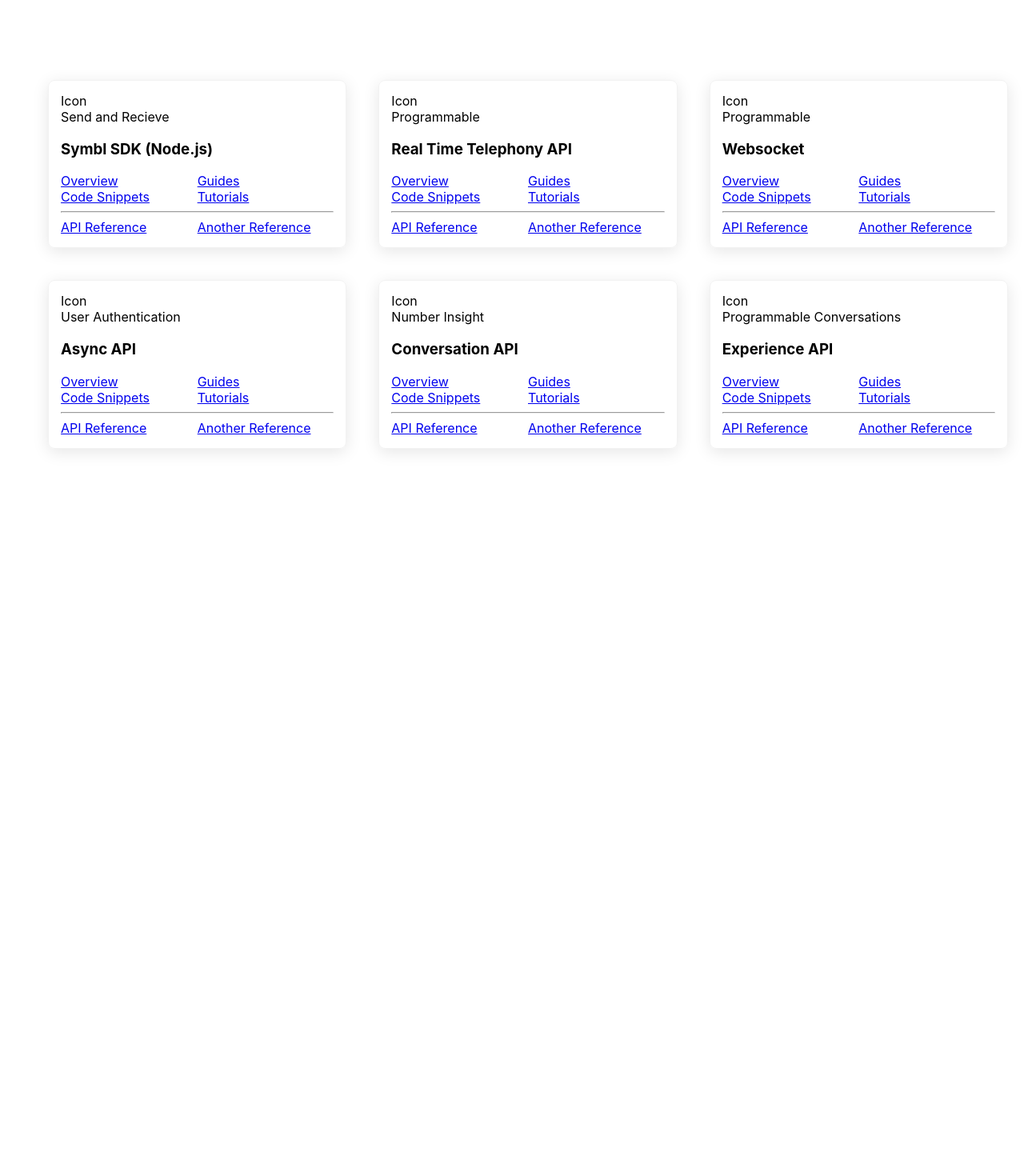
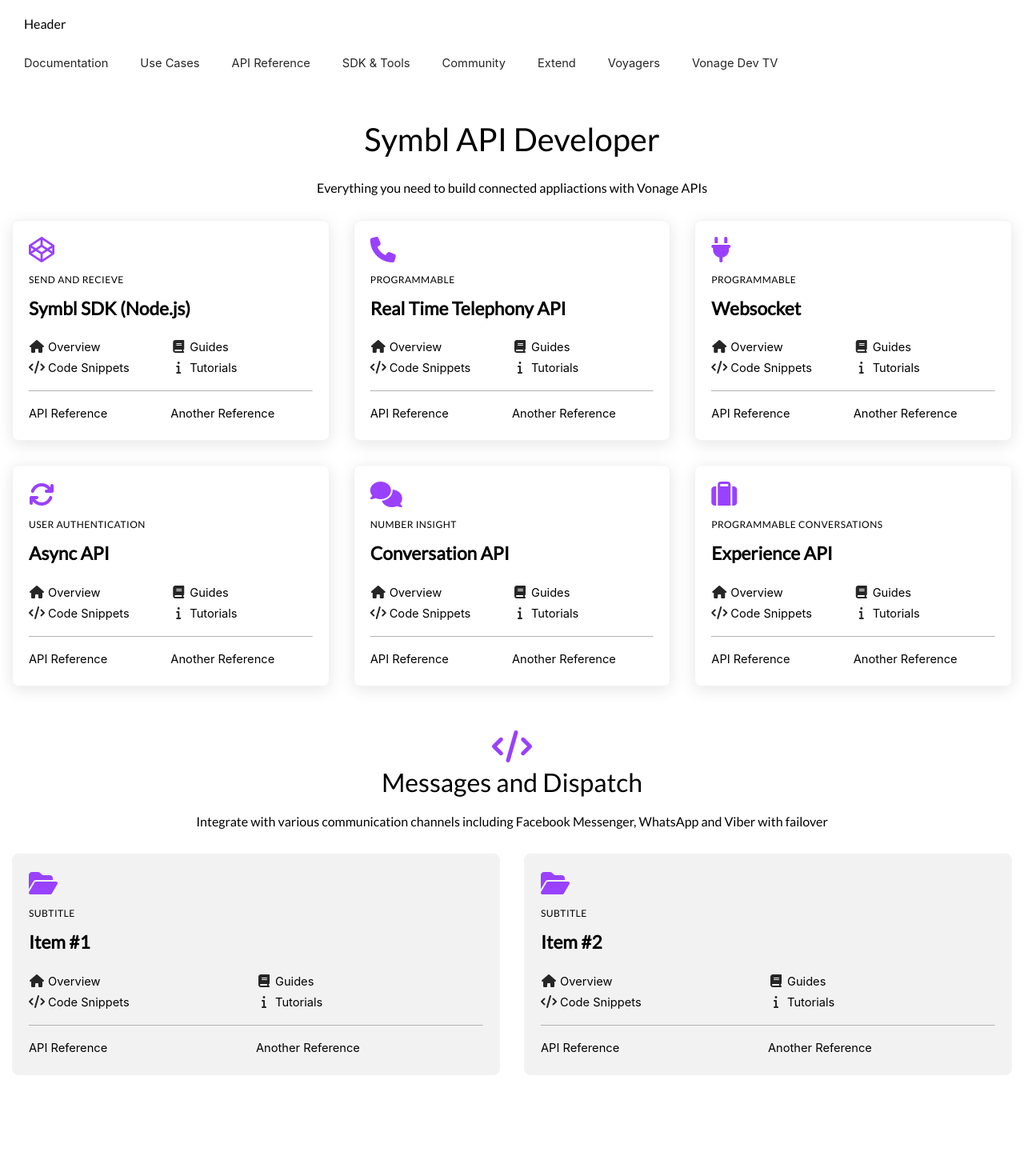
Before and after one commit to adam-psycho/react-docs, a React (Create React App) app: page / in a window 1280 px wide. Shown: the top 1470 px of the page at 80% size. Before the commit the page ends 800 px from the top, so only its background shows below. Built offline with nearby package versions, Linux system fonts and the light colour scheme.

Commit message:
Style up main page.

```diff
--- a/package.json
+++ b/package.json
@@ -6,6 +6,7 @@
     "@testing-library/jest-dom": "^5.11.6",
     "@testing-library/react": "^11.2.2",
     "@testing-library/user-event": "^12.5.0",
+    "font-awesome": "^4.7.0",
     "node-sass": "^4.14.1",
     "react": "^17.0.1",
     "react-dom": "^17.0.1",
--- a/public/index.html
+++ b/public/index.html
@@ -24,6 +24,9 @@
       work correctly both with client-side routing and a non-root public URL.
       Learn how to configure a non-root public URL by running `npm run build`.
     -->
+
+    <link rel="stylesheet" type="text/css" href="//fonts.googleapis.com/css?family=Lato" />
+    <script src="https://use.fontawesome.com/9a45eb0bbb.js"></script>
     <title>React App</title>
   </head>
   <body>
--- a/src/App.js
+++ b/src/App.js
@@ -1,20 +1,26 @@
 import React, { Component } from "react";
 import m from './models/ApiModules.js';
+import Header from './components/header/Header.js';
+import Footer from './components/footer/Footer.js';
+import Subnav from './components/subnav/Subnav.js';
 import './App.scss';
 
+
+const SUBTITLE_MAPPING = {
+  'symbl-sdk': 'Send and Recieve',
+  'telephony': 'Programmable',
+  'web-socket': 'Programmable',
+  'async': 'User Authentication',
+  'conversation': 'Number Insight',
+  'experience': 'Programmable Conversations',
+  'item-1': 'Subtitle',
+  'item-2': 'Subtitle',
+}
 
 class App extends Component {
 
   constructor() {
     super();
-    this.subtitleMapping = {
-      'symbl-sdk': 'Send and Recieve',
-      'telephony': 'Programmable',
-      'web-socket': 'Programmable',
-      'async': 'User Authentication',
-      'conversation': 'Number Insight',
-      'experience': 'Programmable Conversations',
-    }
     this.listItems = [
       'symbl-sdk',
       'telephony',
@@ -24,31 +30,34 @@ class App extends Component {
       'experience',
     ]
     this.cardItems = [
-      'testing',
-      'error',
+      {
+        icon: 'code',
+        title: 'Messages and Dispatch',
+        subtitle: 'Integrate with various communication channels including Facebook Messenger, WhatsApp and Viber with failover',
+        modules: ['item-1', 'item-2']
+      },
     ]
 
   }
 
-  listItem() {
-    let listItems = m.modules.filter(x => this.listItems.indexOf(x.id) !== -1);
+  listItem(listItems) {
     let items = [];
     for (let item of listItems) {
       items.push(
-        <li class="list-item">
+        <li className="list-item">
           <div>
-            <div class="list-content">
-              <span>Icon</span>
-              <span class="subtitle">{this.subtitleMapping[item.id]}</span>
-              <h3 class="title">{item.name}</h3>
-              <div class="sub-sections">
-                <a href="#">Overview</a>
-                <a href="#">Guides</a>
-                <a href="#">Code Snippets</a>
-                <a href="#">Tutorials</a>
+            <div className="list-content">
+              <i className={"fa fa-" + item.icon}></i>
+              <span className="list-subtitle">{SUBTITLE_MAPPING[item.id]}</span>
+              <h3 className="list-title">{item.name}</h3>
+              <div className="sub-sections flex-row">
+                <a href="#"><i className="fa fa-home"></i>Overview</a>
+                <a href="#"><i className="fa fa-book"></i>Guides</a>
+                <a href="#"><i className="fa fa-code"></i>Code Snippets</a>
+                <a href="#"><i className="fa fa-info"></i>Tutorials</a>
               </div>
               <hr />
-              <div class="list-footer">
+              <div className="list-footer flex-row">
                 <a href="#">API Reference</a>
                 <a href="#">Another Reference</a>
               </div>
@@ -57,17 +66,44 @@ class App extends Component {
         </li>
       )
     }
-    return <ul class="list-items">
+    return <ul className="flex-row list-items">
       {items}
     </ul>
   }
 
+  cardSection() {
+    let items = [];
+    for (let cardItem of this.cardItems) {
+      let modules = m.modules.filter(x => cardItem.modules.indexOf(x.id) !== -1);
+      items.push(
+        <div className="card-section">
+          <i className={"fa fa-" + cardItem.icon}></i>
+          <h3 className="page-subtitle">{cardItem.title}</h3>
+          <p className="page-subtext">{cardItem.subtitle}</p>
+          {this.listItem(modules)}
+        </div>
+      )
+    }
+    return items;
+  }
+
    render() {
+    let modules = m.modules.filter(x => this.listItems.indexOf(x.id) !== -1);
     return (
-      <div class="container">
-        <div class="content">
-          {this.listItem()}
+      <div>
+        <div id="fixed-header">
+          <Header />
+          <Subnav />
         </div>
+        <div className="container">
+          <div className="content">
+            <h1 className="page-title">Symbl API Developer</h1>
+            <p className="page-subtext">Everything you need to build connected appliactions with Vonage APIs</p>
+            {this.listItem(modules)}
+            {this.cardSection()}
+          </div>
+        </div>
+        <Footer />
       </div>
     )
    }
--- a/src/App.scss
+++ b/src/App.scss
@@ -1,40 +1,89 @@
+
+
 ul.list-items {
-    display: flex;
-    flex-direction: row;
-    flex-wrap: wrap;
   li.list-item {
     display: inline-block;
-    width: calc(100% / 3);
+    width: calc(100% / 3 - 15px * 2);
+    margin: 15px;
     span {
       display: block;
     }
     & > div {
-      margin: 20px;
       border: 1px solid #f2f2f2;
       -webkit-box-shadow: 0 4px 20px rgba(0,0,0,.1);
       box-shadow: 0 4px 20px rgba(0,0,0,.1);
       border-radius: 8px;
       .list-content {
-        padding: 15px;
+        padding: 20px;
       }
-    }
-    .sub-sections {
-      display: flex;
-      flex-direction: row;
-      flex-wrap: wrap;
+      .list-title {
+        font-size: 17pt;
+        font-weight: 600;
+        -webkit-font-smoothing: antialiased;
+        margin-top: 10px;
+      }
+      .list-subtitle {
+        font-size: 9pt;
+        letter-spacing: 0.04em;
+        text-transform: uppercase;
+        line-height: 2em;
+        font-weight: 200;
+        margin-top: 10px;
+      }
       a {
         display: inline-block;
         min-width: calc(100% / 2);
+        color: black;
+        font-weight: 400;
+        text-decoration: none;
+        font-size: 11pt;
+        margin: 4px 0;
+        &:hover {
+          text-decoration: underline;
+        }
+        .fa {
+          color: #262626;
+          font-size: 12pt;
+          margin-right: 4px;
+          display: inline-block;
+          width: 20px;
+          text-align: center;
+        }
       }
-    }
-    .list-footer {
-      display: flex;
-      flex-direction: row;
-      flex-wrap: wrap;
-      a {
-        display: inline-block;
-        min-width: calc(100% / 2);
+      hr {
+        margin: 15px 0;
+      }
+      .fa {
+        font-size: 24pt;
       }
     }
   }
 }
+
+.card-section {
+  margin: 40px auto;
+  > .fa {
+    font-size: 30pt;
+    text-align: center;
+    display: block;
+  }
+
+  .page-subtitle {
+    margin-top: 5px;
+    margin-bottom: 0;
+  }
+
+  .page-subtext {
+    margin-top: 20px;
+  }
+
+  ul.list-items {
+    li.list-item {
+      width: calc(100% / 2 - 15px * 2);
+      > div {
+        background-color: #F2F2F2;
+        box-shadow: none;
+      }
+    }
+  }
+}
--- /dev/null
+++ b/src/components/footer/Footer.js
@@ -0,0 +1,17 @@
+import React, { Component } from "react";
+import './Footer.scss';
+
+
+class Footer extends Component {
+	render() {
+		return (
+			<footer>
+				<div className="content">
+					<span>Footer</span>
+				</div>
+			</footer>
+		)
+	}
+}
+
+export default Footer;
--- /dev/null
+++ b/src/components/footer/Footer.scss
@@ -0,0 +1,11 @@
+footer {
+	background-color: #000;
+	.content {
+		padding: 80px 0;
+		span {
+			text-align: center;
+			color: white;
+			display: block;
+		}
+	}
+}
--- /dev/null
+++ b/src/components/header/Header.js
@@ -0,0 +1,17 @@
+import React, { Component } from "react";
+import './Header.scss';
+
+
+class Header extends Component {
+	render() {
+		return (
+			<header>
+				<div className="content">
+					<span>Header</span>
+				</div>
+			</header>
+		)
+	}
+}
+
+export default Header;
--- /dev/null
+++ b/src/components/header/Header.scss
@@ -0,0 +1,6 @@
+header {
+	background-color: white;
+	.content {
+		padding: 20px 30px;
+	}
+}
--- /dev/null
+++ b/src/components/subnav/Subnav.js
@@ -0,0 +1,57 @@
+import React, { Component } from "react";
+import './Subnav.scss';
+
+
+const navItems = [
+	{
+		text: 'Documentation',
+		href: '#',
+	},
+	{
+		text: 'Use Cases',
+		href: '#',
+	},
+	{
+		text: 'API Reference',
+		href: '#',
+	},
+	{
+		text: 'SDK & Tools',
+		href: '#',
+	},
+	{
+		text: 'Community',
+		href: '#',
+	},
+	{
+		text: 'Extend',
+		href: '#',
+	},
+	{
+		text: 'Voyagers',
+		href: '#',
+	},
+	{
+		text: 'Vonage Dev TV',
+		href: '#',
+	}
+]
+
+class Subnav extends Component {
+
+	render() {
+		let items = [];
+		for (let navItem of navItems) {
+			items.push(
+				<a href={navItem.href}>{navItem.text}</a>
+			)
+		}
+		return (
+			<nav className="flex-row">
+				{items}
+			</nav>
+		)
+	}
+}
+
+export default Subnav;
--- /dev/null
+++ b/src/components/subnav/Subnav.scss
@@ -0,0 +1,41 @@
+nav {
+    padding: 0px 20px;
+    background-color: white;
+    a {
+        display: inline-block;
+        margin: 0 20px 0 0;
+        text-decoration: none;
+        color: #262626;
+        padding: 10px;
+        -webkit-transition: all .3s;
+        transition: all .3s;
+        position: relative;
+        font-size: 11pt;
+        &:after {
+            background: #b3b3b3;
+            bottom: 0;
+            content: "";
+            height: 3px;
+            left: 50%;
+            position: absolute;
+            -webkit-transition: none;
+            transition: none;
+            width: 0;
+        }
+        &:active {
+            background-color: #ccc;
+            &:after {
+                background-color: #262626;
+            }
+        }
+        &:hover {
+            // background-color: #ccc;
+            &:after {
+                left: 0;
+                -webkit-transition: all .2s;
+                transition: all .2s;
+                width: 100%;
+            }
+        }
+    }
+}
--- a/src/index.scss
+++ b/src/index.scss
@@ -1,3 +1,5 @@
+// @import "../node_modules/font-awesome/scss/font-awesome";
+
 body {
   margin: 0;
   font-family: -apple-system, BlinkMacSystemFont, 'Segoe UI', 'Roboto', 'Oxygen',
@@ -7,9 +9,68 @@ body {
   -moz-osx-font-smoothing: grayscale;
 }
 
+$defaultFont: 'Lato', 'Arial', 'Helvetica Neue', 'Helvetica', sans-serif;
+
+h1, h2, h3, h4, h5, h6, p, span, label, input li {
+	font-family: $defaultFont;
+}
+
 $containerWidth: 1300px;
 
 .container {
 	max-width: $containerWidth;
-	margin: 80px auto;
+	margin: 150px auto;
 }
+
+.flex-row {
+	display: flex;
+	flex-direction: row;
+	flex-wrap: wrap;
+}
+
+.page-title, .page-text, .page-subtitle, .page-subtext {
+	text-align: center;
+	font-weight: normal;
+}
+
+.page-title {
+	font-size: 30pt;
+}
+
+.page-subtitle {
+	font-size: 24pt;
+}
+
+.page-text {
+	font-size: 12pt;
+}
+
+.page-subtext {
+	font-size: 12pt;
+}
+
+hr {
+	border-bottom: 0;
+    border-top: 1px solid #b3b3b3;
+    -webkit-box-flex: 0;
+    -ms-flex: 0 0 100%;
+    flex: 0 0 100%;
+    height: 0;
+    margin: 24px 0;
+}
+
+
+.fa {
+	color: #9941ff;
+}
+
+ul {
+	margin: 0;
+	padding: 0;
+}
+
+#fixed-header {
+  position: fixed;
+  width: 100%;
+  top: 0;
+}
--- a/src/models/ApiModules.js
+++ b/src/models/ApiModules.js
@@ -16,6 +16,7 @@ let m ={
 		modules: [
 			{
 				id: 'symbl-sdk',
+				icon: 'codepen',
 				parent: null,
 				name: 'Symbl SDK (Node.js)',
 				beta: false,
@@ -33,6 +34,7 @@ let m ={
 				]
 			}, {
 				id: 'telephony',
+				icon: 'phone',
 				parent: null,
 				name: 'Real Time Telephony API',
 				beta: false,
@@ -50,6 +52,7 @@ let m ={
 				]
 			}, {
 				id: 'web-socket',
+				icon: 'plug',
 				parent: null,
 				name: 'Websocket',
 				beta: false,
@@ -67,6 +70,7 @@ let m ={
 				]
 			}, {
 				id: 'async',
+				icon: 'refresh',
 				parent: null,
 				name: 'Async API',
 				beta: false,
@@ -84,6 +88,7 @@ let m ={
 				]
 			}, {
 				id: 'conversation',
+				icon: 'comments',
 				parent: null,
 				name: 'Conversation API',
 				beta: false,
@@ -101,8 +106,43 @@ let m ={
 				]
 			}, {
 				id: 'experience',
+				icon: 'suitcase',
 				parent: null,
 				name: 'Experience API',
+				beta: false,
+				sections: [
+					{
+						id: 'create-experience',
+						name: 'Create Experience',
+					},
+					{
+						id: 'video-summary-ui',
+						name: 'Video Summary UI',
+						href: '#'
+					}
+				]
+			}, {
+				id: 'item-1',
+				icon: 'folder-open',
+				parent: null,
+				name: 'Item #1',
+				beta: false,
+				sections: [
+					{
+						id: 'create-experience',
+						name: 'Create Experience',
+					},
+					{
+						id: 'video-summary-ui',
+						name: 'Video Summary UI',
+						href: '#'
+					}
+				]
+			}, {
+				id: 'item-2',
+				icon: 'folder-open',
+				parent: null,
+				name: 'Item #2',
 				beta: false,
 				sections: [
 					{
```
Also changed, not shown: 2 other files (tests, documents, lock files or other folders).
